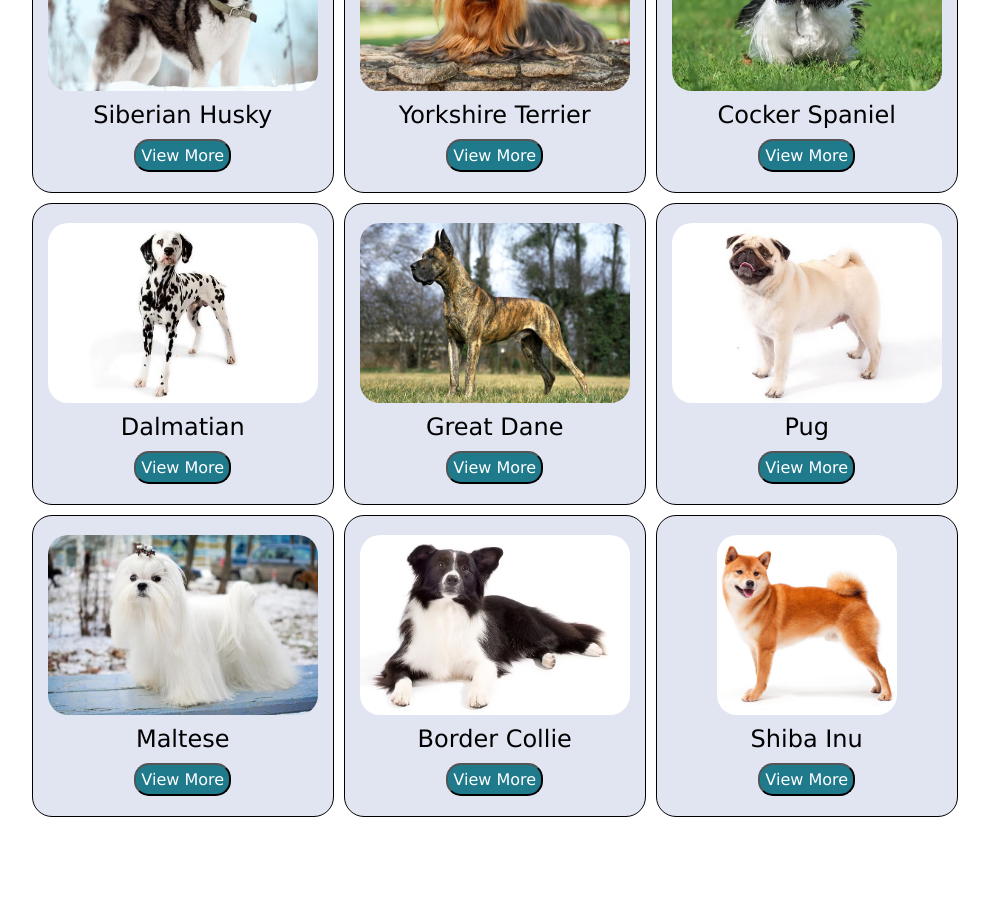
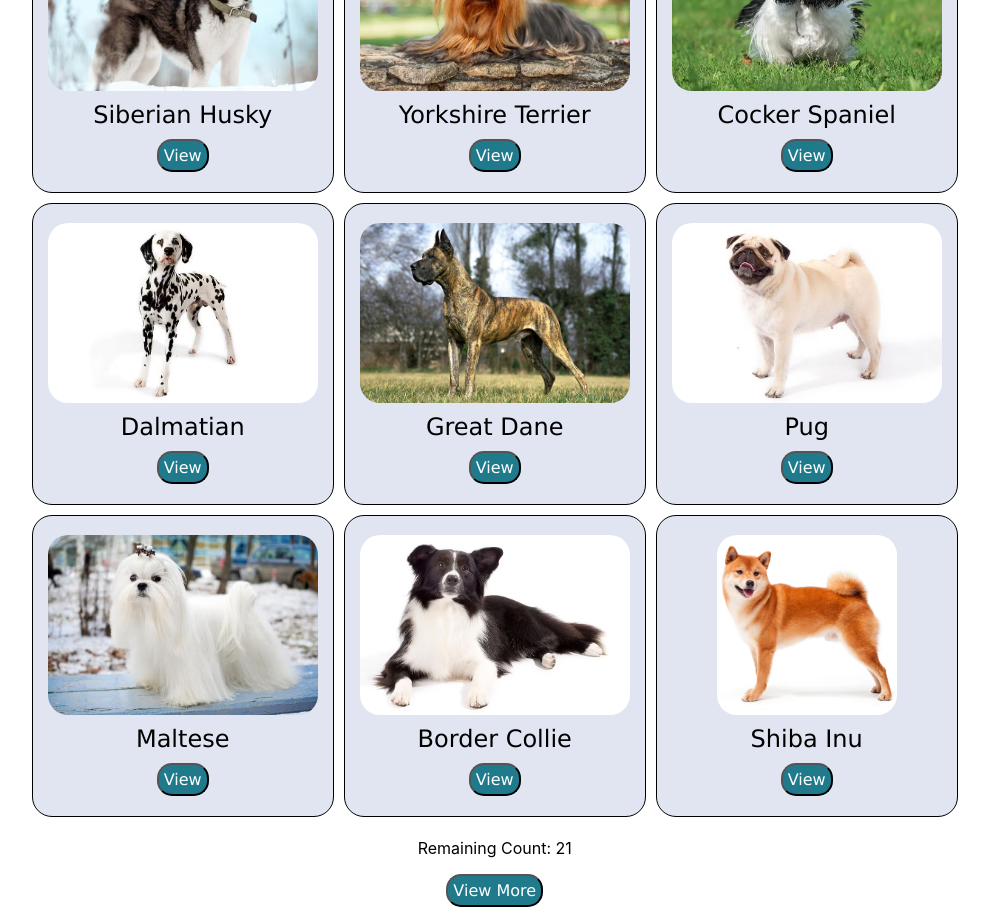
Before and after one commit to navaneethr/nav-abi, a React (Create React App) app: page /dogs in a window 1280 px wide. Shown: the part 1460-2383 px from the top of the page, without its empty margins (172-1161 px from the left). Before the commit the page ends 2298 px from the top, so only its background shows below. Built offline with nearby package versions, Linux system fonts and the light colour scheme; the HTML template or start-up script is replaced by a standard one.

Commit message:
dogs update

```diff
--- a/src/components/Dogs.jsx
+++ b/src/components/Dogs.jsx
@@ -35,6 +35,8 @@ const Dogs = () => {
             })
         }
       </div>
+      <p>Remaining Count: {dogs.length}</p>
+      <button>View More</button>
       {/* What is && operator ?
             A: The && operator when used in JSX acts as an expression. This is done by wrapping them in curly braces
                 and is a way of using the JavaScript logical && operator to conditionally include an element in the JSX.
--- a/src/components/Utils/Dog.jsx
+++ b/src/components/Utils/Dog.jsx
@@ -10,7 +10,7 @@ const Dog = ({imgUrl, breed, onViewMore}) => {
                  */}
             <img src={imgUrl} className={styles.dogImage} />
             <div className={styles.breedName}>{breed}</div>
-            <button onClick={onViewMore}>View More</button>
+            <button onClick={onViewMore}>View</button>
         </div>
     )
 }
```
